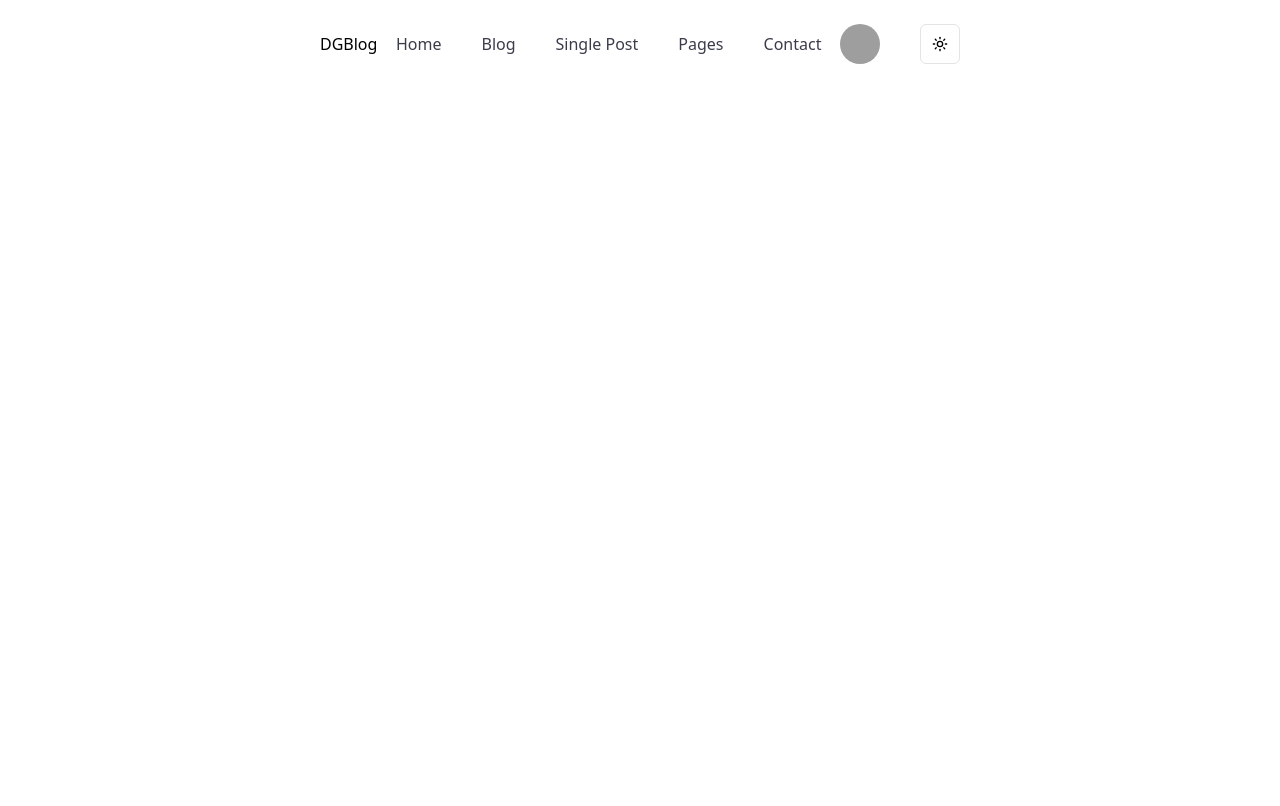
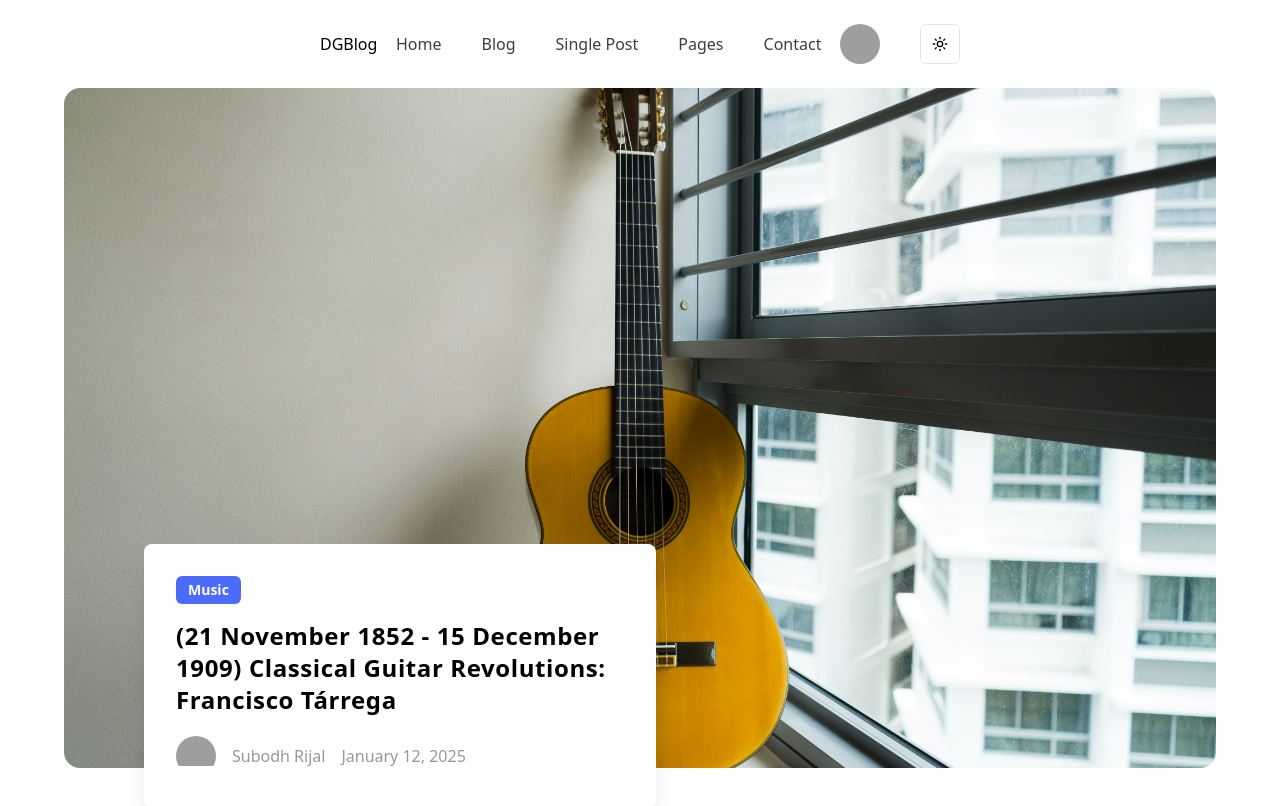
Before and after one commit to Subodh-Hub/Blog-Application-Intern-Digihub-, a React (Vite) app: page /dashboard in a window 1280 px wide. Built offline with nearby package versions, Linux system fonts and the light colour scheme; grey boxes are pictures that could not be loaded; a web font is replaced by a local one.

Commit message:
Created the hero section

```diff
--- a/src/components/Hero.jsx
+++ b/src/components/Hero.jsx
@@ -1,8 +1,34 @@
+import { Avatar, AvatarFallback, AvatarImage } from "@radix-ui/react-avatar";
 import React from "react";
 
 const Hero = () => {
   return (
-    <div className="flex items-center justify-between w-screen px-8 py-6 text-black bg-white h-[90vh] md:px-32 xl:px-80 dark:bg-customDarkTheme "></div>
+    <>
+      <div className="flex justify-center dark:bg-customDarkTheme">
+        <div className=" z-10 relative w-[90vw] text-black bg-white h-[85vh] dark:bg-customDarkTheme bg-[url('@/assets/images/hero.jpg')] bg-cover bg-center bg-no-repeat rounded-2xl">
+          <div className="absolute bottom-[-40px] left-20 z-40 bg-white shadow-xl p-8 rounded-lg dark:bg-customDarkTheme dark:text-white">
+            <p className="bg-[#4B6BFB] text-white px-3 py-1 font-sans rounded-md w-fit text-sm font-semibold dark:bg-[#211F39]">
+              Music
+            </p>
+            <h1 className="max-w-md mt-4 text-2xl font-bold leading-8 tracking-wide text-left text-sans">
+              (21 November 1852 - 15 December 1909) Classical Guitar
+              Revolutions: Francisco Tárrega
+            </h1>
+
+            <div className="flex items-center justify-start gap-4 mt-5 profile">
+              <div className="object-cover w-10 h-10 overflow-hidden rounded-full">
+                <Avatar className="cursor-pointer ">
+                  <AvatarImage src="https://github.com/shadcn.png" />
+                  <AvatarFallback>CN</AvatarFallback>
+                </Avatar>
+              </div>
+              <p className="text-[#97989F] text-base hover:cursor-pointer">Subodh Rijal</p>
+              <p className="text-[#97989F] text-base">January 12, 2025</p>
+            </div>
+          </div>
+        </div>
+      </div>
+    </>
   );
 };
 
```
Also changed, not shown: src/assets/images/hero.jpg (added).
